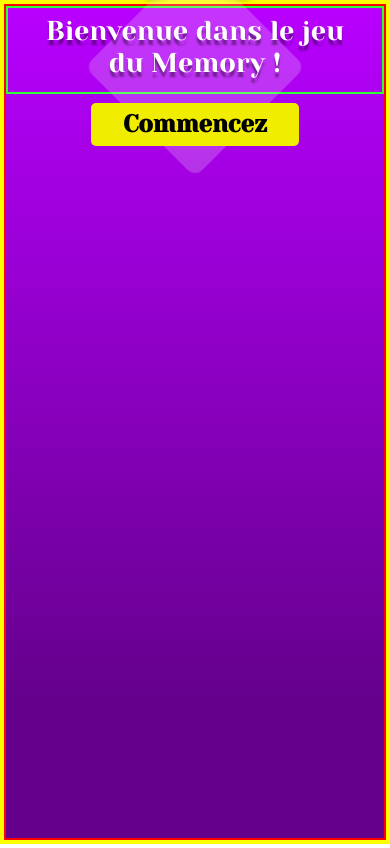
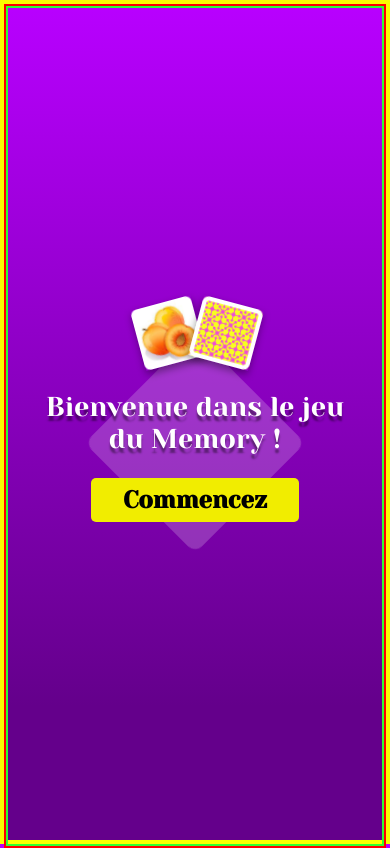
Before and after one commit to SergioTrinquet/Memory_Game, a Vue app: page / in a window 390 px wide. Built offline with nearby package versions, Linux system fonts and the light colour scheme; a web font is replaced by a local one.

Commit message:
Suite test mobile

```diff
--- a/src/App.vue
+++ b/src/App.vue
@@ -48,7 +48,7 @@ html {
 }
 body {
   border: solid 2px rgb(255, 0, 0);
-  min-height: 100vh;
+  /* min-height: 100vh; */ height: 100vh;
   min-height: -webkit-fill-available;
 }
 /* FIN Ajout le 22/06/2022 */
```
